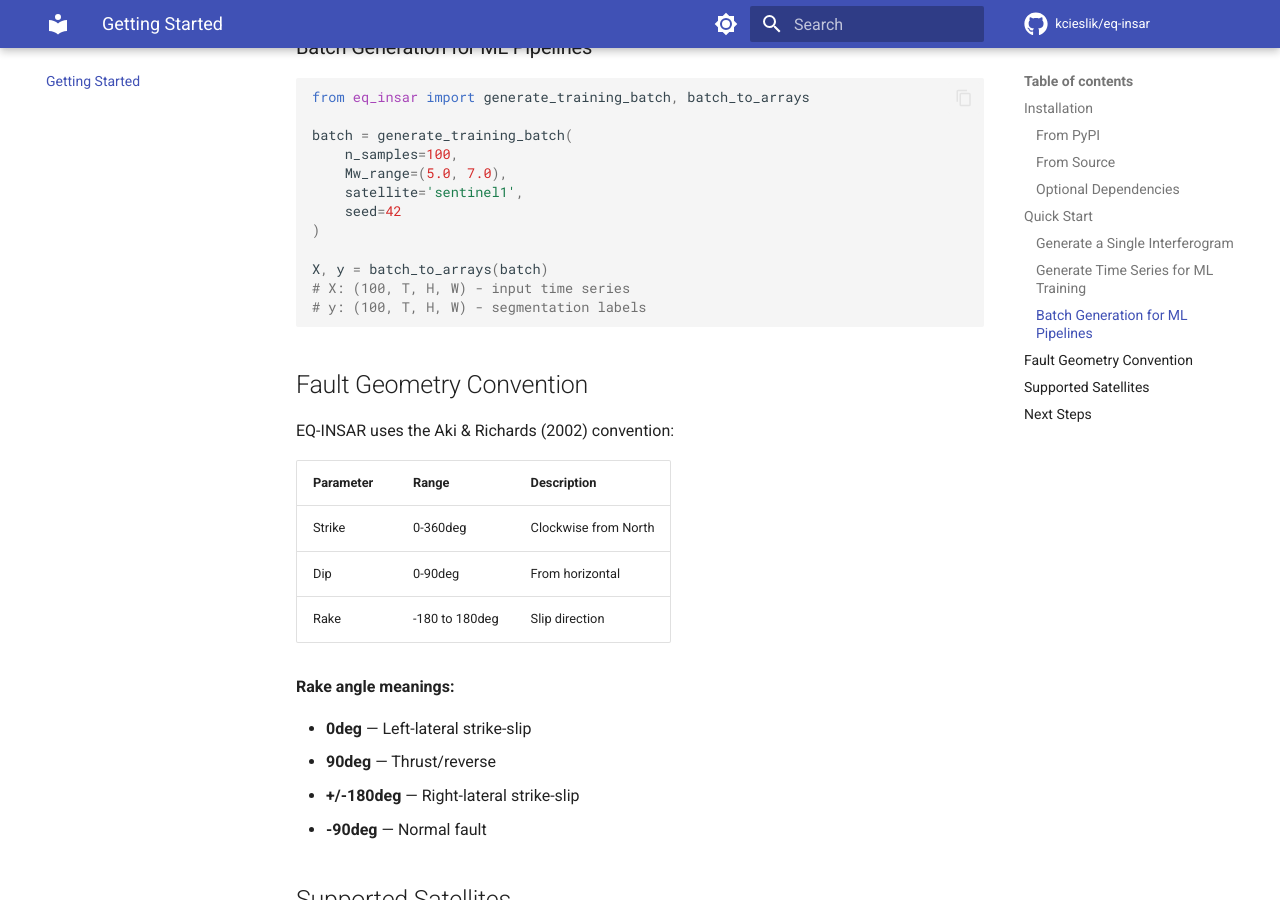
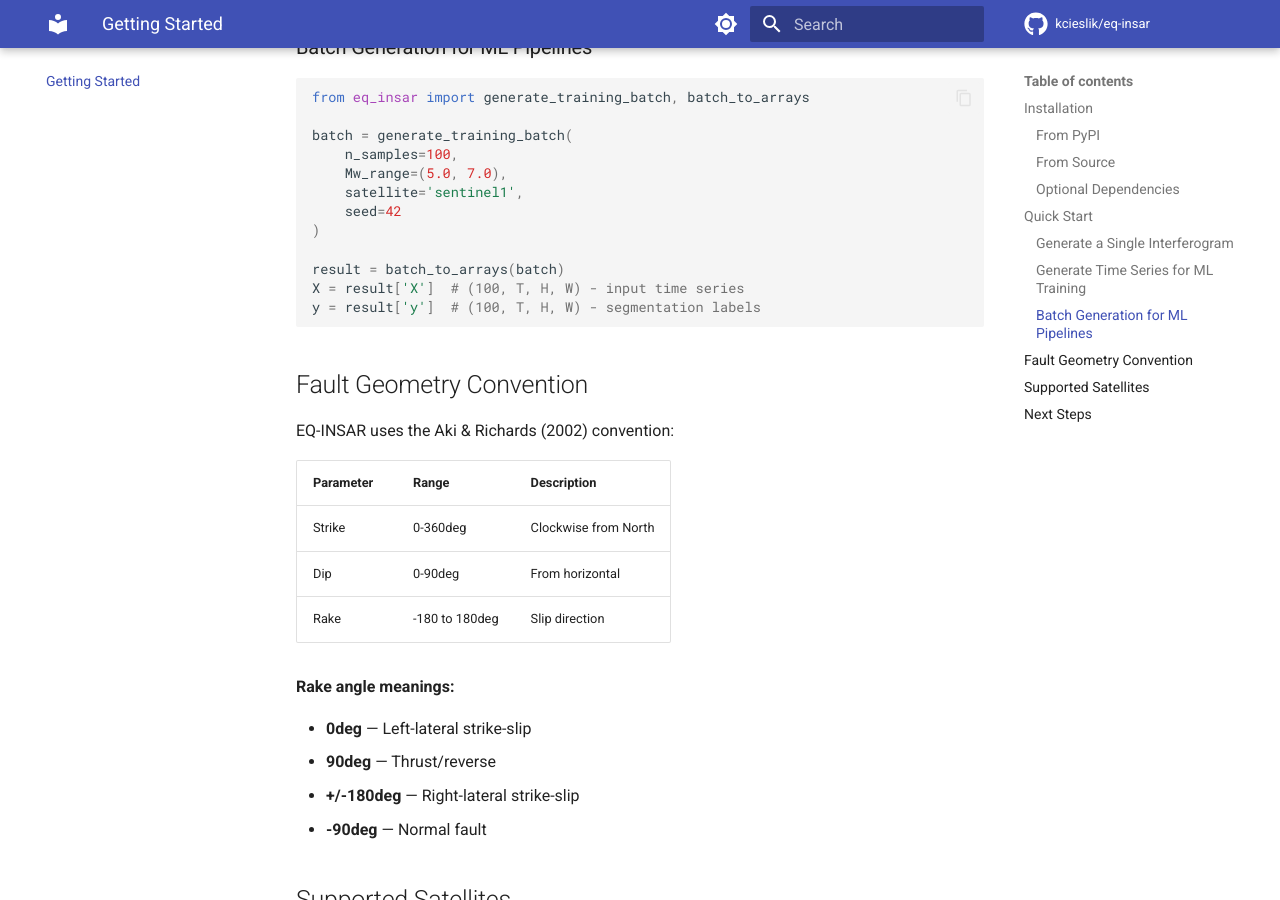
Before and after one commit to kcieslik/eq-insar, an MkDocs documentation site: the page built from docs/getting-started.md, in a window 1280 px wide and 900 px high, scrolled down 1794 px. Built offline with MkDocs 1.6.1 and Material for MkDocs 9.7.7, drawn with Linux system fonts in a browser that asks for light colours; comment, search, counter and statistics services are not loaded.

````diff
--- a/docs/getting-started.md
+++ b/docs/getting-started.md
@@ -93,9 +93,9 @@ batch = generate_training_batch(
     seed=42
 )
 
-X, y = batch_to_arrays(batch)
-# X: (100, T, H, W) - input time series
-# y: (100, T, H, W) - segmentation labels
+result = batch_to_arrays(batch)
+X = result['X']  # (100, T, H, W) - input time series
+y = result['y']  # (100, T, H, W) - segmentation labels
 ```
 
 ## Fault Geometry Convention
--- a/pyproject.toml
+++ b/pyproject.toml
@@ -93,6 +93,7 @@ python_files = ["test_*.py"]
 python_classes = ["Test*"]
 python_functions = ["test_*"]
 addopts = "-v --tb=short"
+pythonpath = ["src"]
 
 [tool.coverage.run]
 source = ["src/eq_insar"]
--- a/src/eq_insar/__init__.py
+++ b/src/eq_insar/__init__.py
@@ -54,7 +54,7 @@ License
 MIT License
 """
 
-__version__ = "0.1.0"
+__version__ = "0.1.1"
 __author__ = "Konrad Cieslik"
 
 # =============================================================================
````
Also changed, not shown: README.md (+3 -3 lines), 1 other file.
